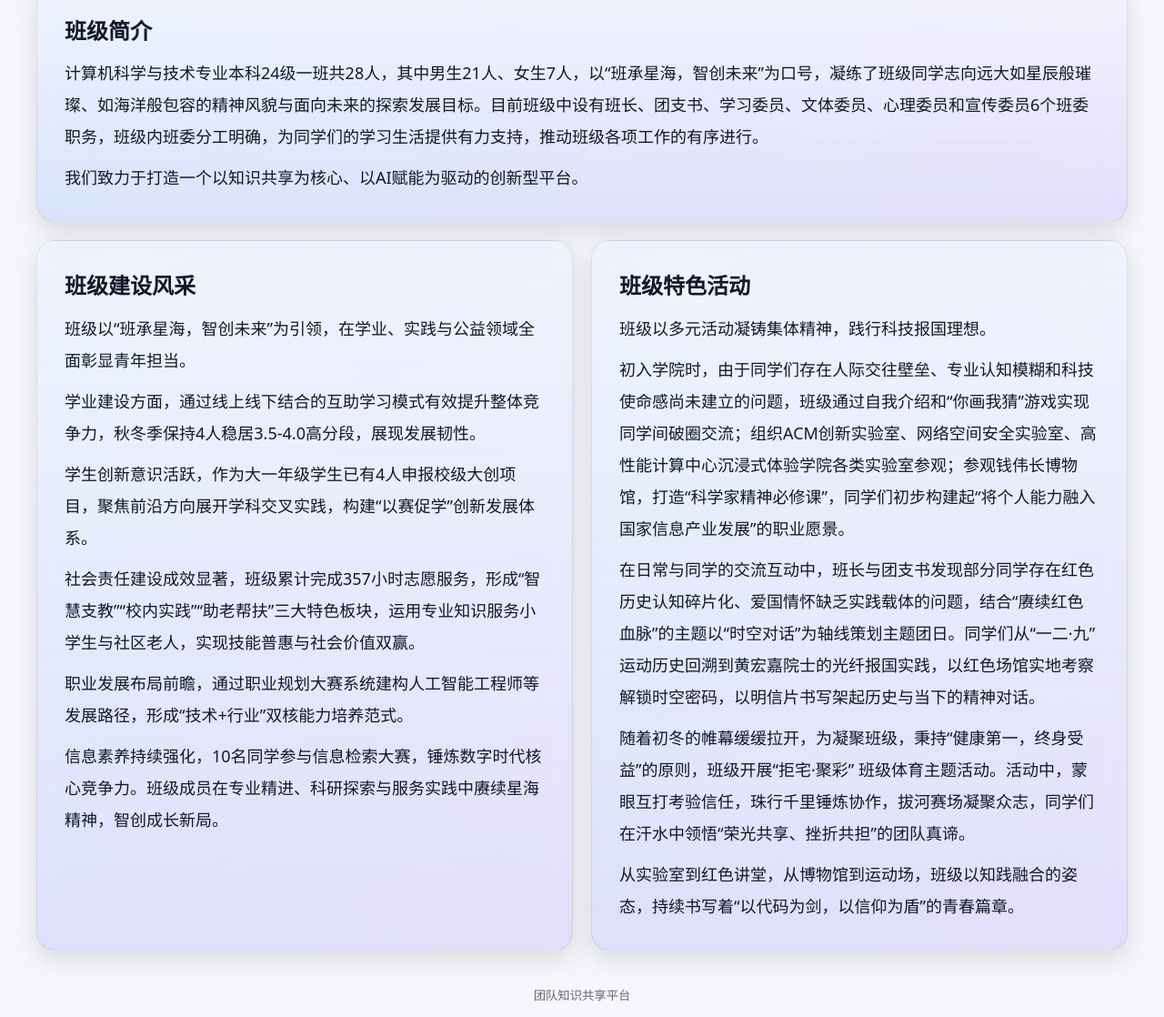
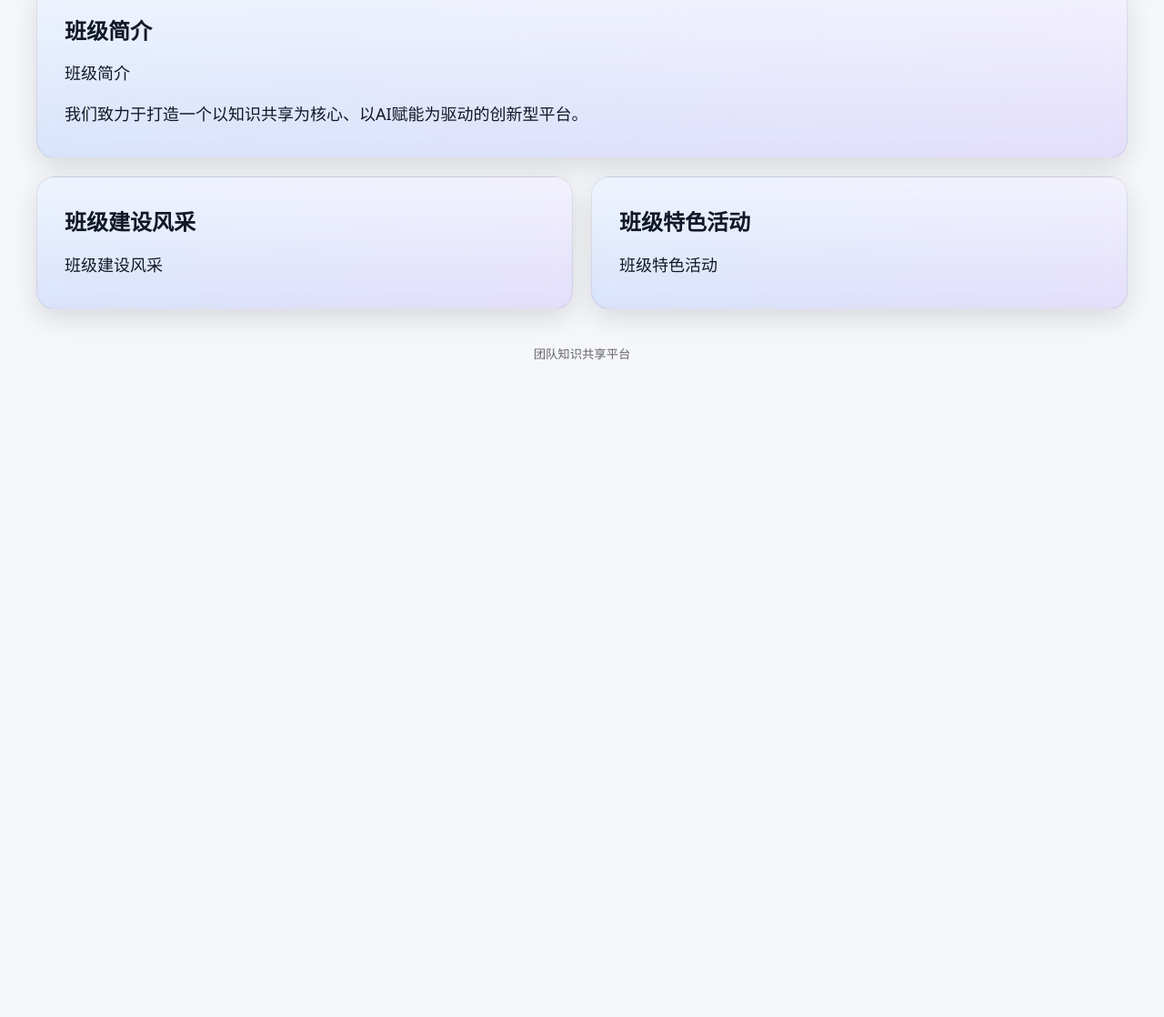
Before and after one commit to yangxuchen5898/team_knowledge_sharing, a plain HTML site: page web/index.html in a window 1280 px wide. Shown: the part 795-1913 px from the top of the page at 91% size. After the commit the page ends 1208 px from the top, so only its background shows below. Drawn offline with Linux system fonts and the light colour scheme.

Commit message:
Simplify class introduction and activities descriptions

```diff
--- a/web/index.html
+++ b/web/index.html
@@ -81,7 +81,7 @@
         <h1>班级简介</h1>
 
         <p>
-          计算机科学与技术专业本科24级一班共28人，其中男生21人、女生7人，以“班承星海，智创未来”为口号，凝练了班级同学志向远大如星辰般璀璨、如海洋般包容的精神风貌与面向未来的探索发展目标。目前班级中设有班长、团支书、学习委员、文体委员、心理委员和宣传委员6个班委职务，班级内班委分工明确，为同学们的学习生活提供有力支持，推动班级各项工作的有序进行。
+          班级简介
         </p>
         <p>
           我们致力于打造一个以知识共享为核心、以AI赋能为驱动的创新型平台。
@@ -94,41 +94,15 @@
       <article class="card glass">
         <h2>班级建设风采</h2>
         <p>
-          班级以“班承星海，智创未来”为引领，在学业、实践与公益领域全面彰显青年担当。
-        </p>
-        <p>
-          学业建设方面，通过线上线下结合的互助学习模式有效提升整体竞争力，秋冬季保持4人稳居3.5-4.0高分段，展现发展韧性。
-        </p>
-        <p>
-          学生创新意识活跃，作为大一年级学生已有4人申报校级大创项目，聚焦前沿方向展开学科交叉实践，构建“以赛促学”创新发展体系。
-        </p>
-        <p>
-          社会责任建设成效显著，班级累计完成357小时志愿服务，形成“智慧支教”“校内实践”“助老帮扶”三大特色板块，运用专业知识服务小学生与社区老人，实现技能普惠与社会价值双赢。
-        </p>
-        <p>
-          职业发展布局前瞻，通过职业规划大赛系统建构人工智能工程师等发展路径，形成“技术+行业”双核能力培养范式。
-        </p>
-        <p>
-          信息素养持续强化，10名同学参与信息检索大赛，锤炼数字时代核心竞争力。班级成员在专业精进、科研探索与服务实践中赓续星海精神，智创成长新局。
+          班级建设风采
         </p>
       </article>
       <article class="card glass">
         <h2>班级特色活动</h2>
         <p>
-          班级以多元活动凝铸集体精神，践行科技报国理想。
+          班级特色活动
         </p>
-        <p>
-          初入学院时，由于同学们存在人际交往壁垒、专业认知模糊和科技使命感尚未建立的问题，班级通过自我介绍和“你画我猜”游戏实现同学间破圈交流；组织ACM创新实验室、网络空间安全实验室、高性能计算中心沉浸式体验学院各类实验室参观；参观钱伟长博物馆，打造“科学家精神必修课”，同学们初步构建起“将个人能力融入国家信息产业发展”的职业愿景。
-        </p>
-        <p>
-          在日常与同学的交流互动中，班长与团支书发现部分同学存在红色历史认知碎片化、爱国情怀缺乏实践载体的问题，结合“赓续红色血脉”的主题以“时空对话”为轴线策划主题团日。同学们从“一二·九”运动历史回溯到黄宏嘉院士的光纤报国实践，以红色场馆实地考察解锁时空密码，以明信片书写架起历史与当下的精神对话。
-        </p>
-        <p>
-          随着初冬的帷幕缓缓拉开，为凝聚班级，秉持“健康第一，终身受益”的原则，班级开展“拒宅·聚彩” 班级体育主题活动。活动中，蒙眼互打考验信任，珠行千里锤炼协作，拔河赛场凝聚众志，同学们在汗水中领悟“荣光共享、挫折共担”的团队真谛。
-        </p>
-        <p>
-          从实验室到红色讲堂，从博物馆到运动场，班级以知践融合的姿态，持续书写着“以代码为剑，以信仰为盾”的青春篇章。
-        </p>
+
       </article>
 
     </section>
```
